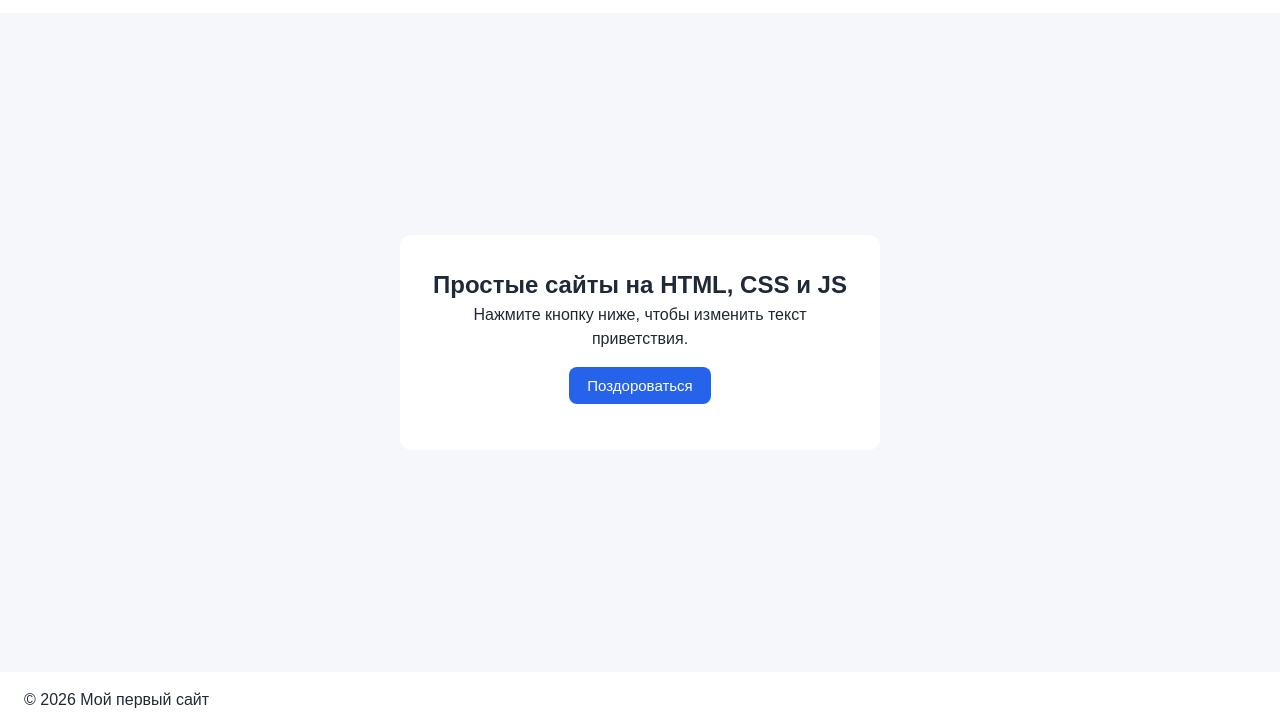
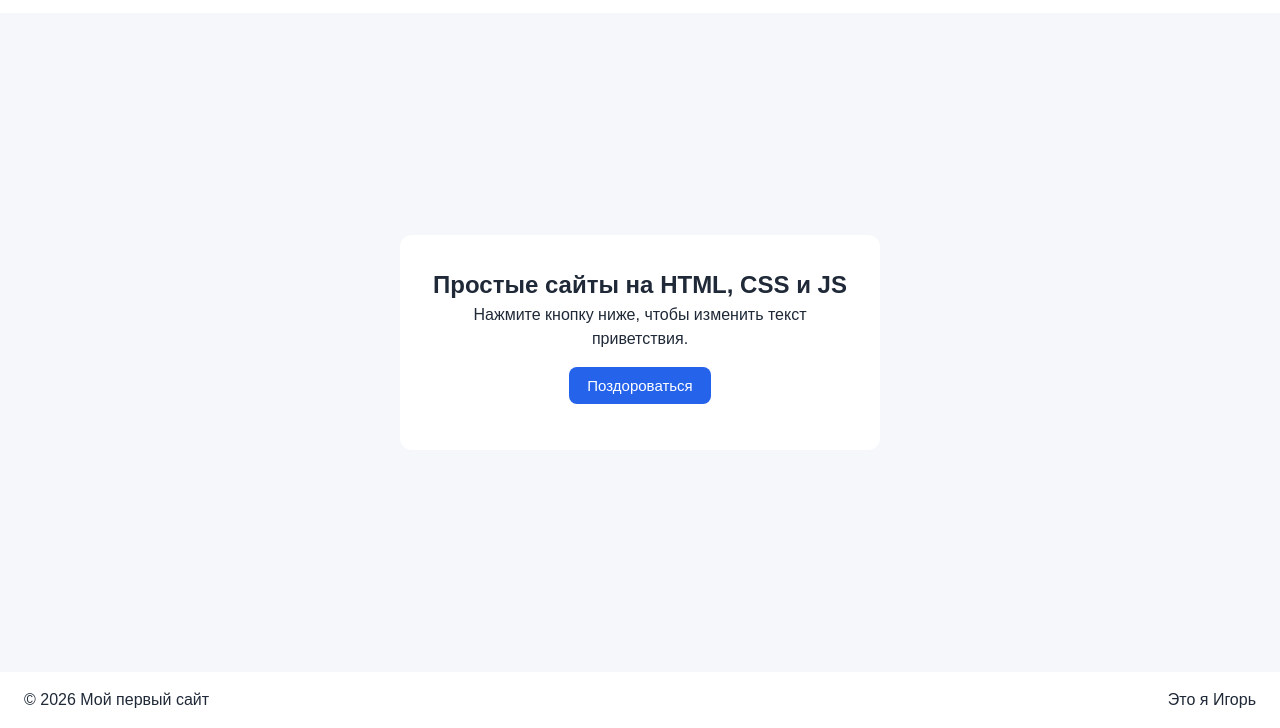
Before and after one commit to Igorao303/my-site, a plain HTML site: page index.html in a window 1280 px wide. Shown: the part 72-800 px from the top of the page. Drawn offline with Linux system fonts and the light colour scheme.

Commit message:
Update index.html

```diff
--- a/index.html
+++ b/index.html
@@ -23,6 +23,7 @@
 
   <footer class="footer">
     <p>© 2026 Мой первый сайт</p>
+    <p>Это я Игорь</p>
   </footer>
 
   <script src="script.js"></script>
```
